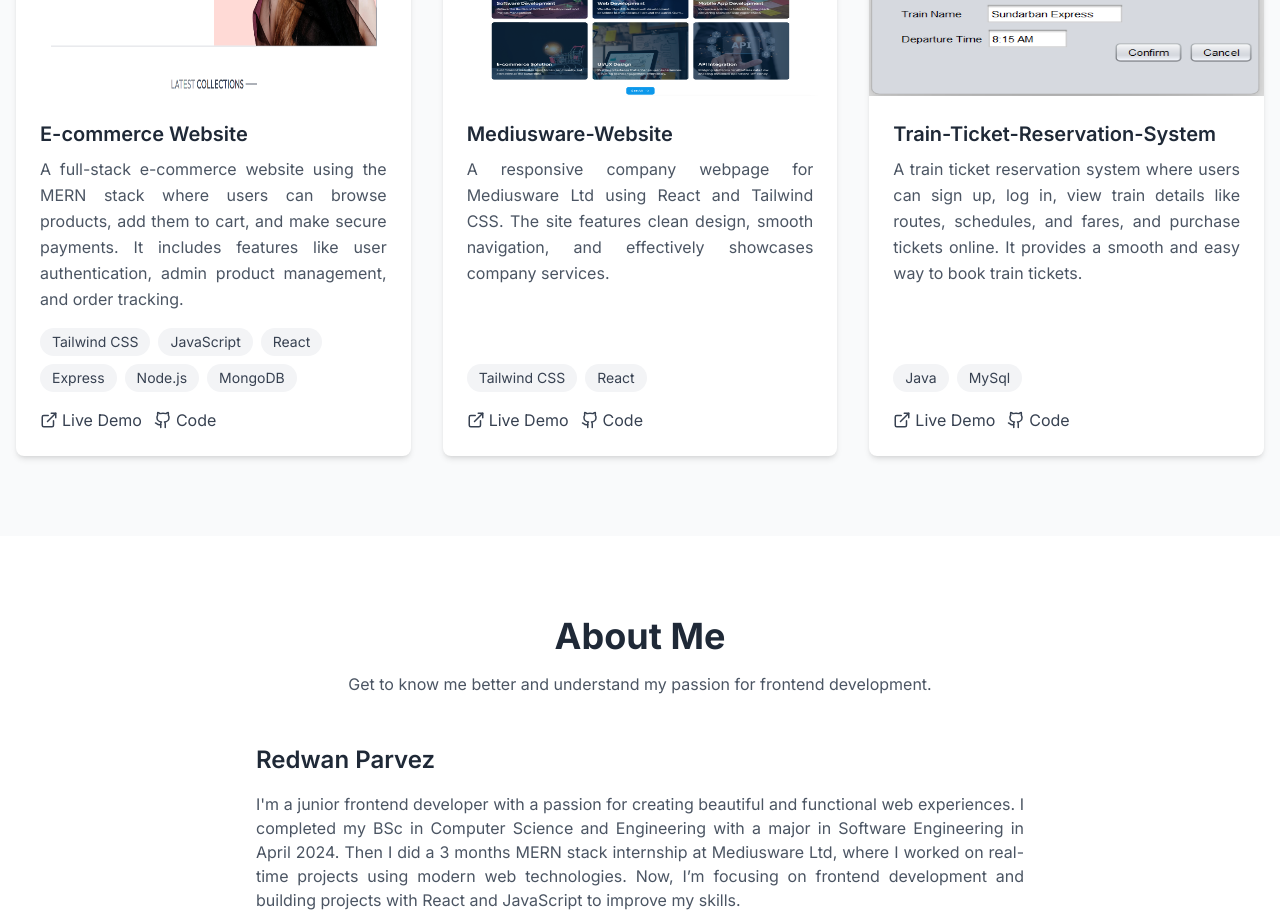
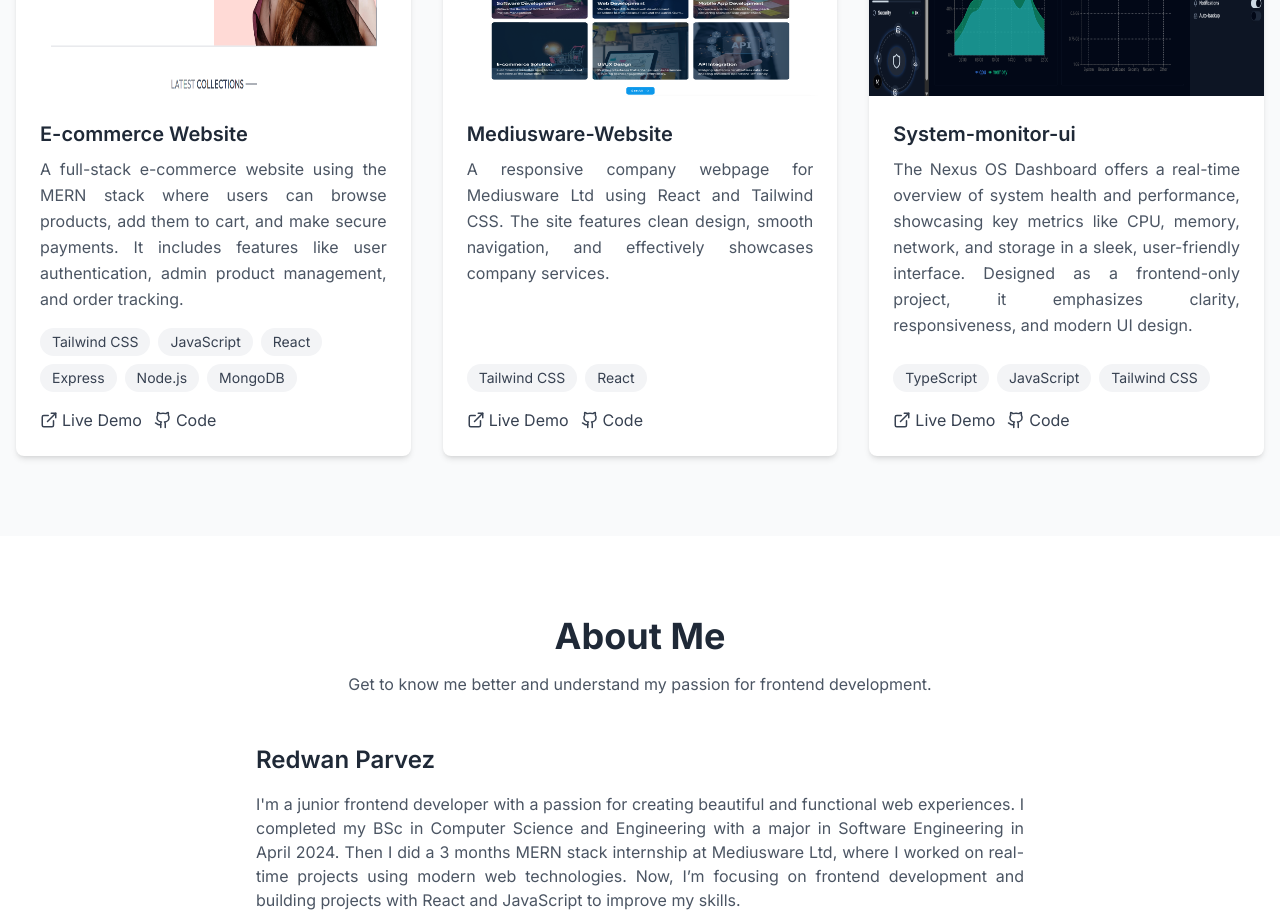
Before and after one commit to RedwanParvez100/portfolio-v2, a Next.js app: page / in a window 1280 px wide. Shown: the part 2000-2917 px from the top of the page. Built offline with nearby package versions, Linux system fonts and the light colour scheme.

Commit message:
project 3 changes

```diff
--- a/components/projects.tsx
+++ b/components/projects.tsx
@@ -34,14 +34,14 @@ export default function Projects() {
             githubUrl: "https://github.com/RedwanParvez100/mediusware-web",
         },
         {
-            title: "Train-Ticket-Reservation-System",
+            title: "System-monitor-ui",
             description:
-                "A train ticket reservation system where users can sign up, log in, view train details like routes, schedules, and fares, and purchase tickets online. It provides a smooth and easy way to book train tickets.",
-            tags: ["Java", "MySql"],
+                "The Nexus OS Dashboard offers a real-time overview of system health and performance, showcasing key metrics like CPU, memory, network, and storage in a sleek, user-friendly interface. Designed as a frontend-only project, it emphasizes clarity, responsiveness, and modern UI design.",
+            tags: ["TypeScript", "JavaScript" , "Tailwind CSS"],
             imageUrl: prj3,
             liveUrl: "#",
             githubUrl:
-                "https://github.com/RedwanParvez100/Train-Ticket-Reservation-System",
+                "https://github.com/RedwanParvez100/system-monitor-ui",
         },
     ];
 
```
Also changed, not shown: public/images/Project3.png, public/images/previous 3rd.png (added).
